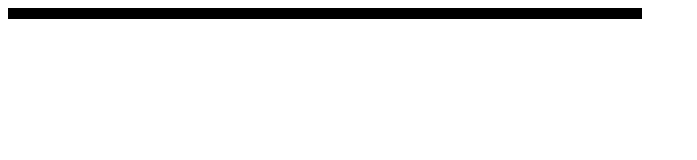
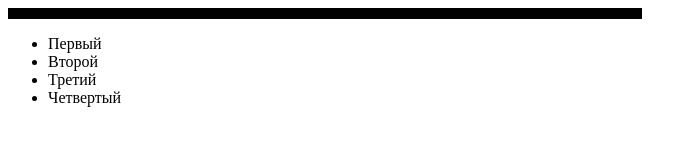
Before and after one commit to Sagasten/dmrTest, a plain HTML site: page test.html in a window 1280 px wide. Shown: the whole page, without its empty margins (0-697 px from the left). Drawn offline with Linux system fonts and the light colour scheme.

Commit message:
added list to test.html

```diff
--- a/test.html
+++ b/test.html
@@ -6,5 +6,13 @@
  </head>
  <body>
    <hr size="11" width="50%" noshade="noshade" color="black" align="left"/>
+   <div>
+	   <ul>
+			<li>Первый	</li>
+			<li>Второй	</li>
+			<li>Третий	</li>
+			<li>Четвертый</li>
+	   </ul>
+   </div>
  </body>
 </html>
```
